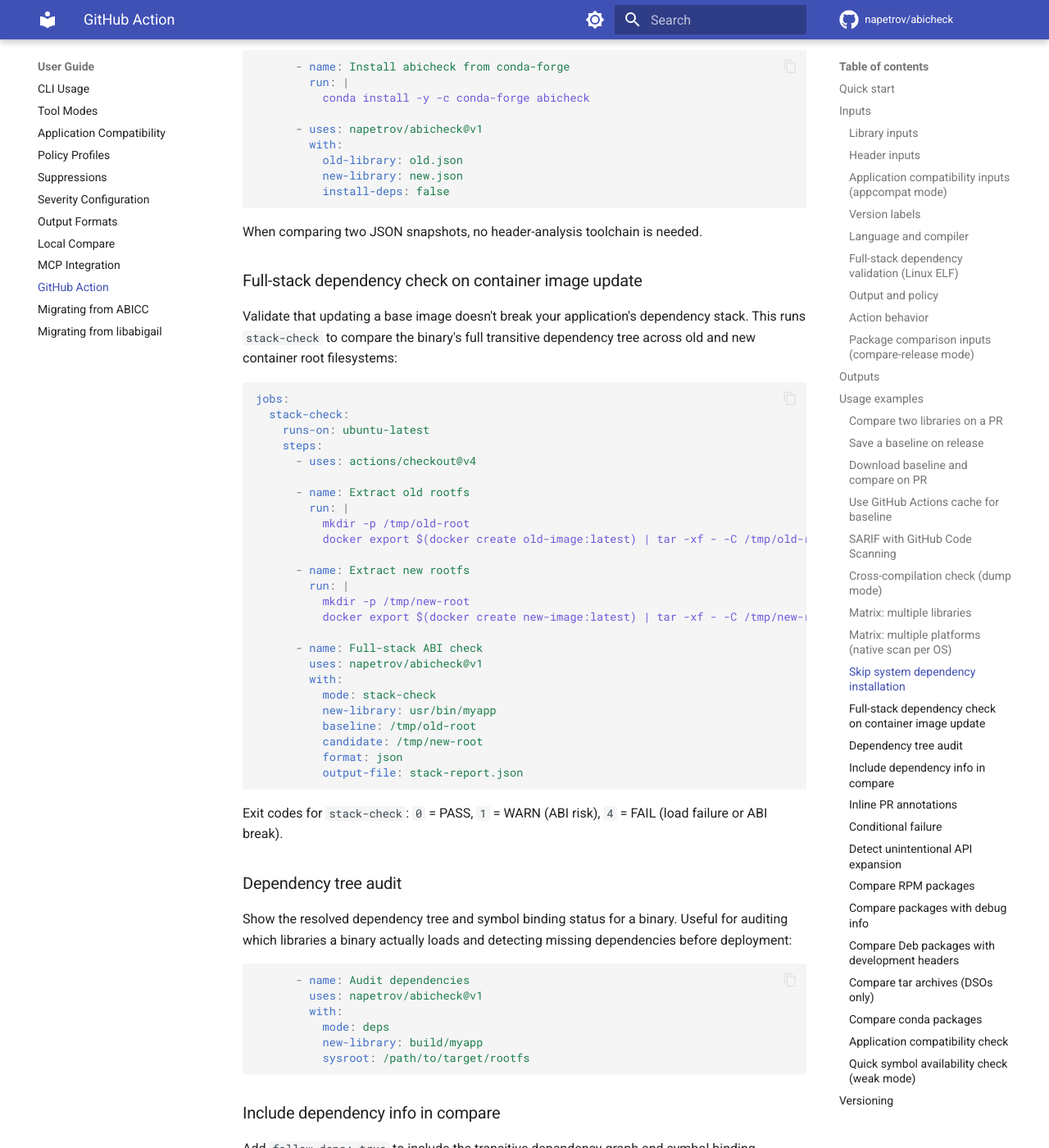
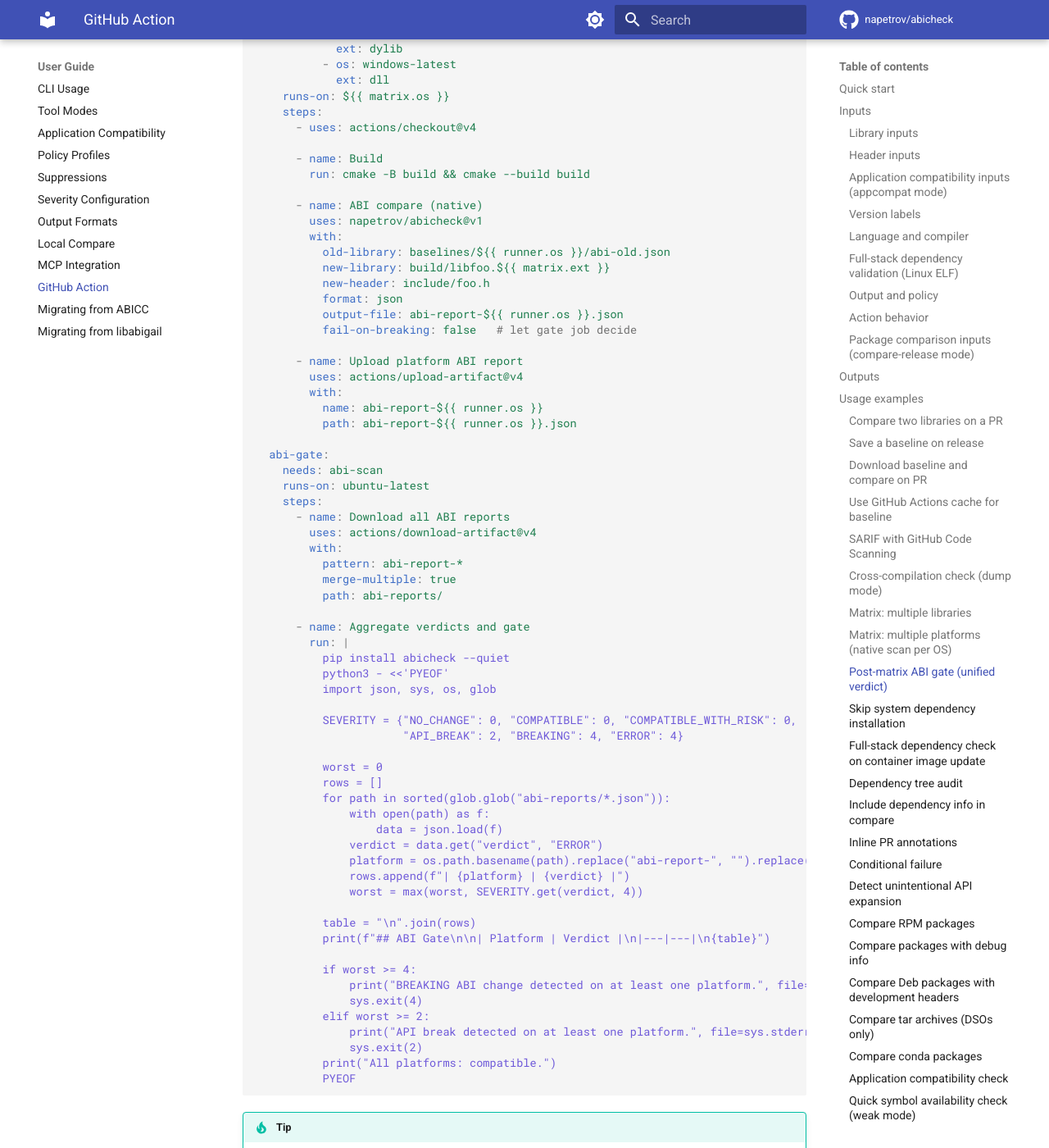
Before and after one commit to napetrov/abicheck, an MkDocs documentation site: the page built from docs/user-guide/github-action.md, in a window 1280 px wide and 1400 px high, scrolled down 9062 px. Shown: the whole window at 82% size. Built offline with MkDocs 1.6.1 and Material for MkDocs 9.7.7, drawn with Linux system fonts in a browser that asks for light colours; comment, search, counter and statistics services are not loaded; some of the changed text lies outside the part shown.

Commit message:
docs(action): add post-matrix ABI gate example with unified verdict aggregation
Adds 'Post-matrix ABI gate' section to github-action.md showing how to
run per-platform scans in a matrix job and collect all JSON reports into
a single gate job that aggregates verdicts (worst-of) and exits with a
unified code: 0/2/4.

Addresses the remaining gap in Multi-platform CI docs task.

````diff
--- a/docs/user-guide/github-action.md
+++ b/docs/user-guide/github-action.md
@@ -325,6 +325,94 @@ jobs:
           path: abi-report-${{ runner.os }}.json
 ```
 
+### Post-matrix ABI gate (unified verdict)
+
+After per-platform matrix runs, a gate job downloads all JSON reports and
+produces one aggregated exit code for the entire workflow:
+
+```yaml
+jobs:
+  abi-scan:
+    strategy:
+      matrix:
+        include:
+          - os: ubuntu-latest
+            ext: so
+          - os: macos-latest
+            ext: dylib
+          - os: windows-latest
+            ext: dll
+    runs-on: ${{ matrix.os }}
+    steps:
+      - uses: actions/checkout@v4
+
+      - name: Build
+        run: cmake -B build && cmake --build build
+
+      - name: ABI compare (native)
+        uses: napetrov/abicheck@v1
+        with:
+          old-library: baselines/${{ runner.os }}/abi-old.json
+          new-library: build/libfoo.${{ matrix.ext }}
+          new-header: include/foo.h
+          format: json
+          output-file: abi-report-${{ runner.os }}.json
+          fail-on-breaking: false   # let gate job decide
+
+      - name: Upload platform ABI report
+        uses: actions/upload-artifact@v4
+        with:
+          name: abi-report-${{ runner.os }}
+          path: abi-report-${{ runner.os }}.json
+
+  abi-gate:
+    needs: abi-scan
+    runs-on: ubuntu-latest
+    steps:
+      - name: Download all ABI reports
+        uses: actions/download-artifact@v4
+        with:
+          pattern: abi-report-*
+          merge-multiple: true
+          path: abi-reports/
+
+      - name: Aggregate verdicts and gate
+        run: |
+          pip install abicheck --quiet
+          python3 - <<'PYEOF'
+          import json, sys, os, glob
+
+          SEVERITY = {"NO_CHANGE": 0, "COMPATIBLE": 0, "COMPATIBLE_WITH_RISK": 0,
+                      "API_BREAK": 2, "BREAKING": 4, "ERROR": 4}
+
+          worst = 0
+          rows = []
+          for path in sorted(glob.glob("abi-reports/*.json")):
+              with open(path) as f:
+                  data = json.load(f)
+              verdict = data.get("verdict", "ERROR")
+              platform = os.path.basename(path).replace("abi-report-", "").replace(".json", "")
+              rows.append(f"| {platform} | {verdict} |")
+              worst = max(worst, SEVERITY.get(verdict, 4))
+
+          table = "\n".join(rows)
+          print(f"## ABI Gate\n\n| Platform | Verdict |\n|---|---|\n{table}")
+
+          if worst >= 4:
+              print("BREAKING ABI change detected on at least one platform.", file=sys.stderr)
+              sys.exit(4)
+          elif worst >= 2:
+              print("API break detected on at least one platform.", file=sys.stderr)
+              sys.exit(2)
+          print("All platforms: compatible.")
+          PYEOF
+```
+
+!!! tip
+    Set `fail-on-breaking: false` in each matrix job so runners don't fail
+    early. The gate job reads all JSON reports and exits `4` (breaking),
+    `2` (API break), or `0` (compatible).
+
 ### Skip system dependency installation
 
 If `castxml` + compiler are already available (custom image, pre-provisioned VM,
````
